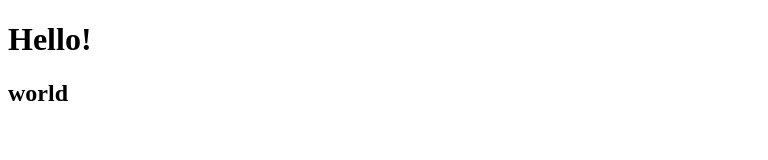
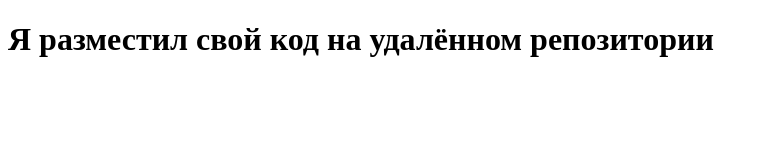
Before and after one commit to Evilswain/test_repo, a plain HTML site: page index.html in a window 1280 px wide. Shown: the whole page, without its empty margins (0-768 px from the left). Drawn offline with Linux system fonts and the light colour scheme.

Commit message:
New commit

```diff
--- a/index.html
+++ b/index.html
@@ -3,10 +3,9 @@
 <head>
     <meta charset="UTF-8">
     <meta name="viewport" content="width=device-width, initial-scale=1.0">
-    <title>Document</title>
+    <title>New git project</title>
 </head>
 <body>
-    <h1>Hello!</h1>
-    <h2>world</h2>
+    <h1>Я разместил свой код на удалённом репозитории</h1>
 </body>
 </html>
```
